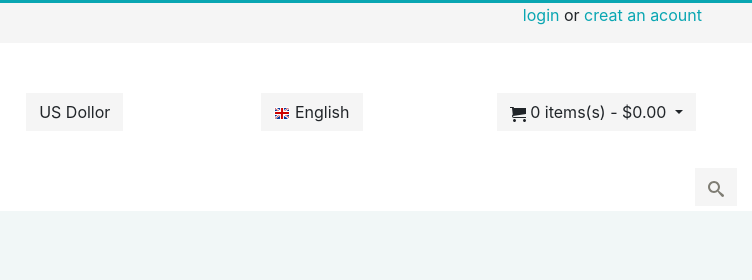
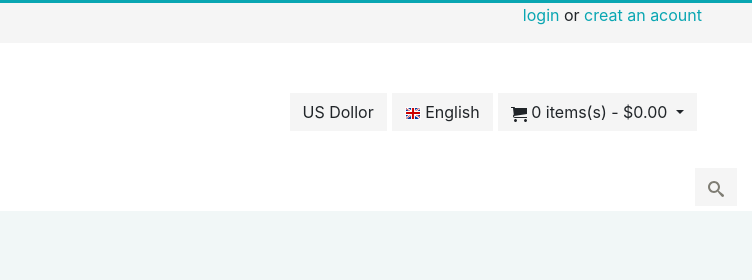
Before and after one commit to Jonpyro/venedor-boot, a plain HTML site: page index.html in a window 1280 px wide. Shown: the top 280 px of the page, 528-1280 px from the left. Drawn offline with nearby package versions, Linux system fonts and the light colour scheme.

Commit message:
patch 0.01

```diff
--- a/css/style.css
+++ b/css/style.css
@@ -31,8 +31,8 @@ a{
 .header-link:hover{
     color: #09a6b2;
 }
-.cold-d{
-    margin-top:50px;
+.drop{
+    margin:50px 5px 0px 0px;
 }
 .top-f-item{
     background:#f5f5f5;
--- a/index.html
+++ b/index.html
@@ -48,9 +48,8 @@
                     <div class="col">
                         <img src="media/vendedor-logo.JPG" alt="logo">
                     </div>
-                    <div class="col-7">
-                        <div class="row cold-d">
-                            <div class="col drop-l">
+                    <div class="col-7 d-flex flex-row justify-content-end">
+                        <div class="drop">
                             <div class="dropdown">
                                 <button class="btn dropdown money top-f-item" type="button"
                                     id="dropdownMenuButton" data-toggle="dropdown" aria-haspopup="true"
@@ -63,7 +62,7 @@
                                 </div>
                             </div>
                         </div>
-                            <div class="col drop">
+                        <div class="drop">
                             <div class="dropdown">
                                 <button class="btn dropdown language top-f-item" type="button"
                                     id="dropdownMenuButton" data-toggle="dropdown" aria-haspopup="true"
@@ -82,7 +81,7 @@
                                 </div>
                             </div>
                         </div>
-                            <div class="col drop-r">
+                        <div class="drop">
                             <div class="dropdown">
                                 <button class="btn dropdown-toggle cart top-f-item" type="button"
                                     id="dropdownMenuButton" data-toggle="dropdown" aria-haspopup="true"
```
Lines whose indentation alone changed are shown as unchanged.
